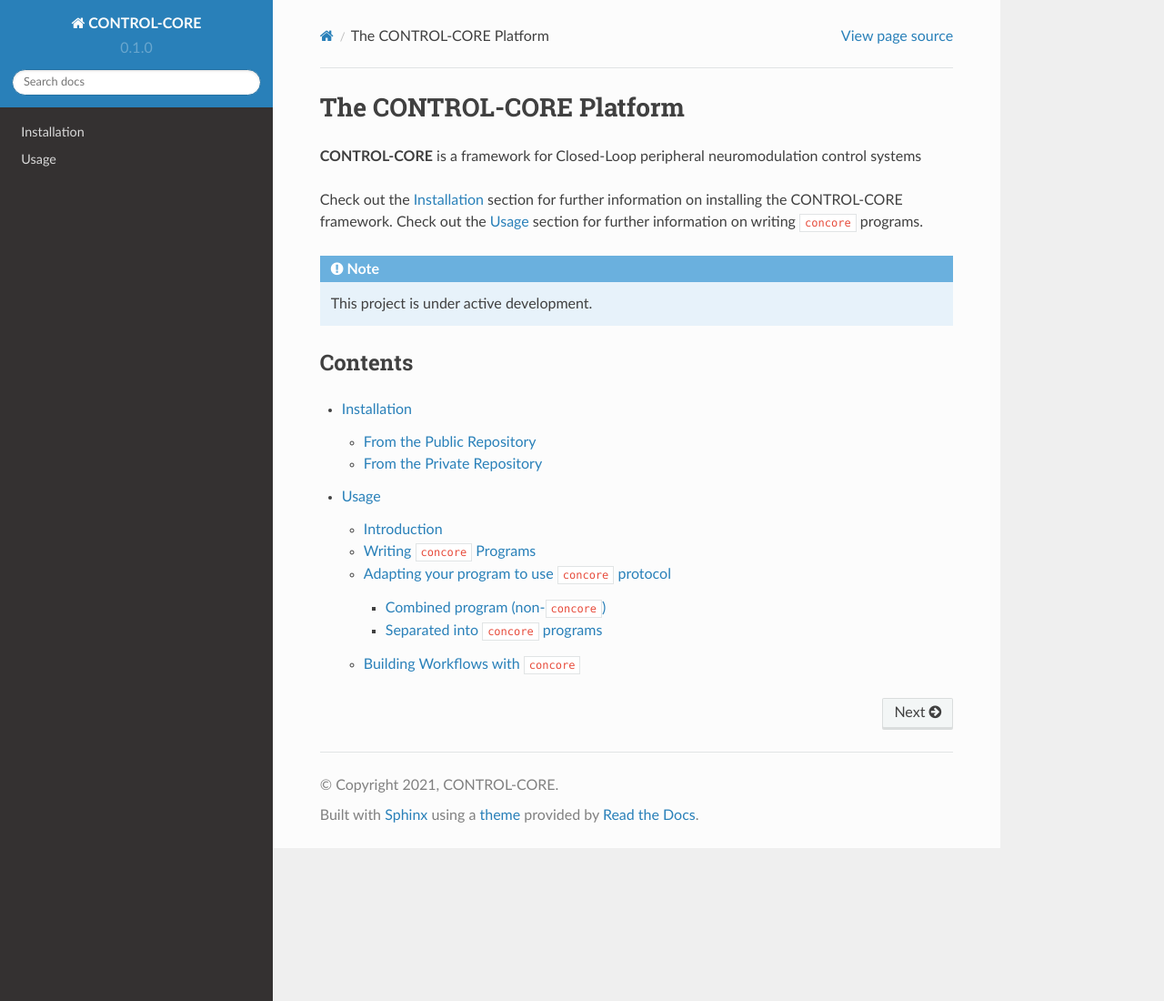
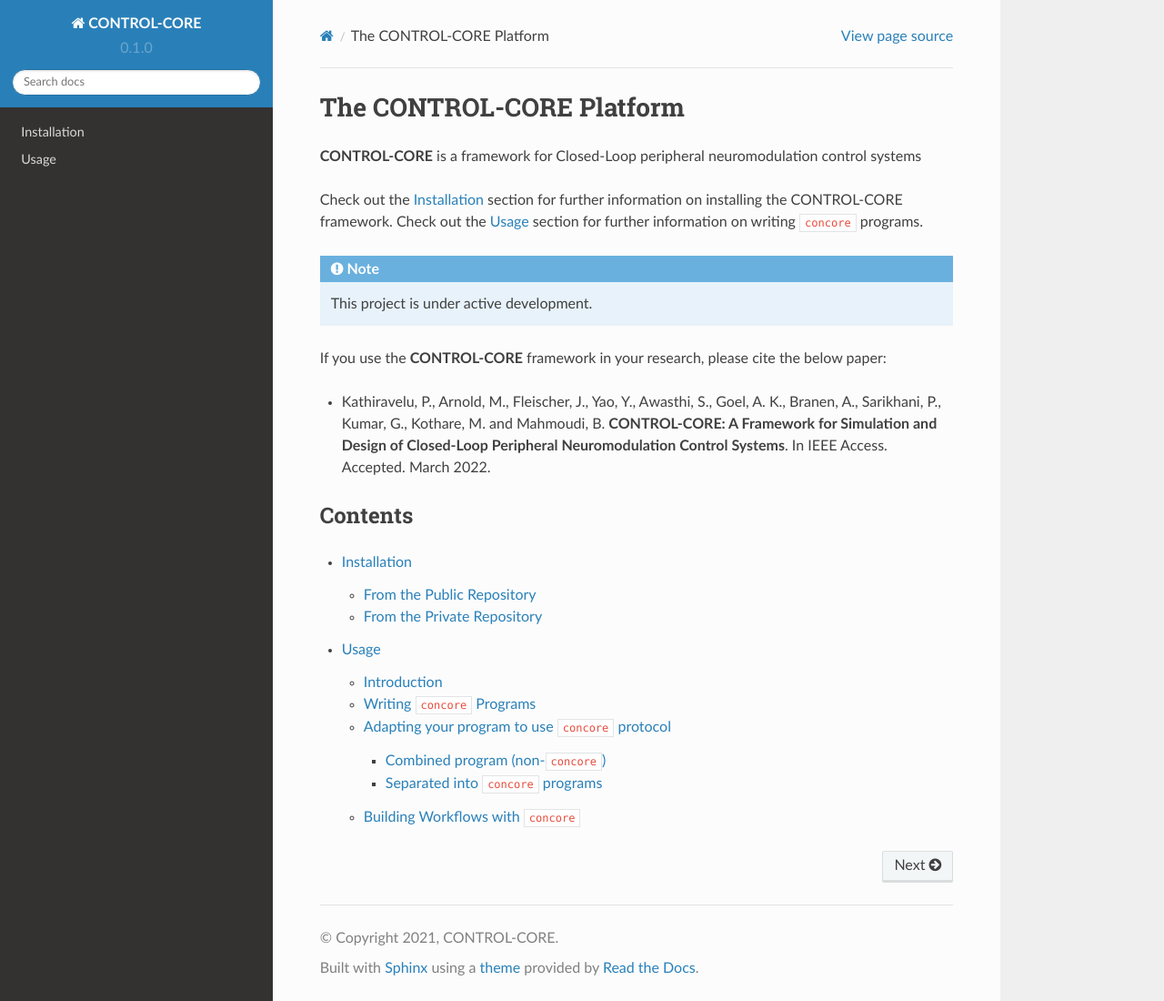
Before and after one commit to ControlCore-Project/documentation, a Sphinx documentation site: the page built from docs/source/index.rst, in a window 1280 px wide and 1100 px high. Shown: the whole window at 91% size. Built offline with Sphinx 7.4.7 and the Read the Docs theme 2.0.0, drawn with Linux system fonts in a browser that asks for light colours.

Commit message:
Update index.rst

```diff
--- a/docs/source/index.rst
+++ b/docs/source/index.rst
@@ -11,6 +11,11 @@ Check out the :doc:`usage` section for further information on writing ``concore`
 
    This project is under active development.
 
+If you use the **CONTROL-CORE** framework in your research, please cite the below paper:
+
+* Kathiravelu, P., Arnold, M., Fleischer, J., Yao, Y., Awasthi, S., Goel, A. K., Branen, A., Sarikhani, P., Kumar, G., Kothare, M. and Mahmoudi, B. **CONTROL-CORE: A Framework for Simulation and Design of Closed-Loop Peripheral Neuromodulation Control Systems**. In IEEE Access. Accepted. March 2022.
+
+
 Contents
 --------
 
```
